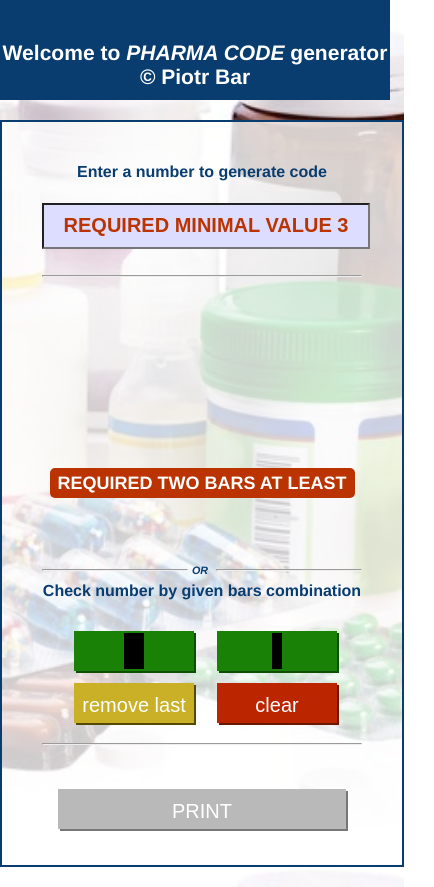
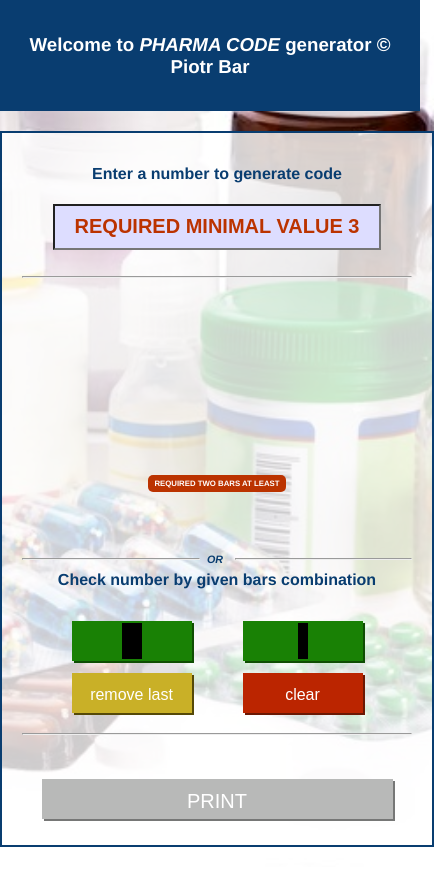
Before and after one commit to sb17018/laetus-code_react, a React (Create React App) app: page / in a window 390 px wide. Shown: the whole page, 434 px wide, since content can reach past the window. Built offline with nearby package versions, Linux system fonts and the light colour scheme.

Commit message:
Make layout responsive.

```diff
--- a/src/components/layout/MainPanel.module.css
+++ b/src/components/layout/MainPanel.module.css
@@ -8,3 +8,19 @@
 	border: 2px solid #093d70;
 	z-index: 2;
 }
+
+/* Media query for tablets and smaller devices */
+@media (max-width: 768px) {
+	#mainField {
+		min-width: 300px; /* Adjust as needed */
+		padding: 15px 30px;
+	}
+}
+
+/* Media query for mobile devices */
+@media (max-width: 480px) {
+	#mainField {
+		width: 100%; /* Make it full width */
+		padding: 10px 20px;
+	}
+}
--- a/src/components/layout/Top.module.css
+++ b/src/components/layout/Top.module.css
@@ -1,10 +1,29 @@
 #headerField {
-	background-color: #093d70;
-	color: #fff;
-	height: 60px;
-	margin: 0 auto;
-	padding-top: 20px;
-	padding-bottom: 20px;
-	text-align: center;
-	font-size: 18px;
+    background-color: #093d70;
+    color: #fff;
+    height: auto; /* Allow height to adjust based on content */
+    margin: 0 auto;
+    padding: 20px; /* Use uniform padding */
+    text-align: center;
+    font-size: 2vw; /* Use viewport width for responsive font size */
 }
+
+
+/* Media query for larger screens */
+@media (min-width: 768px) {
+    #headerField {
+		min-width: 300px; /* Adjust as needed */
+        padding: 20px 40px; /* Adjust padding for larger screens */
+        font-size: 18px; /* Set a fixed font size for larger screens */
+    }
+}
+
+
+/* Media query for smaller screens */
+@media (max-width: 480px) {
+    #headerField {
+		width: 100%; /* Make it full width */
+        padding: 15px; /* Reduce padding for smaller screens */
+        font-size: 16px; /* Slightly smaller font size for very small screens */
+    }
+}
--- a/src/components/panels/BarsDisplayPanel.module.css
+++ b/src/components/panels/BarsDisplayPanel.module.css
@@ -9,20 +9,34 @@
 }
 
 #calculationPlaceholderFrame {
-	height: 30px;
-	font-size: 20px;
+  height: auto; /* Allow height to adjust based on content */
   color: #8f3c1e;
   margin: 20px 0 40px;
 }
 
-#calculationPlaceholder{
-    padding: 5px 8px;
+#calculationPlaceholder {
+  padding: 8px 12px; /* Responsive padding */
   color: #fff;
   background-color: #bb3300;
-    font-size: 18px;
+  font-size: 2vw; /* Responsive font size */
   font-weight: bold;
   border-radius: 5px;
 }
+
+/* Media query for larger screens */
+@media (min-width: 600px) {
+  #calculationPlaceholder {
+      padding: 5px 8px; /* Standard padding for larger screens */
+  }
+}
+
+/* Media query for smaller screens */
+@media (max-width: 400px) {
+  #calculationPlaceholder {
+      padding: 4px 6px; /* Adjust padding for smaller screens */
+  }
+}
+
 
 #calculationPlaceholder::after{
     content: "REQUIRED TWO BARS AT LEAST";
--- a/src/components/panels/ButtonsPanel.module.css
+++ b/src/components/panels/ButtonsPanel.module.css
@@ -7,7 +7,6 @@
 #divisionLineRight {
     width: 45%;
     position: absolute;
-	/* top: 4px; */
 }
 
 #divisionLineLeft {
@@ -29,7 +28,9 @@
 .button-panel {
     width: 40%;
     display: inline-block;
+    margin: 0 auto; /* Center the button panels */
 }
+
 
 .button-panel.left .editing-button {
     margin: 10px 15px 0 auto;
@@ -40,17 +41,25 @@
 }
 
 .editing-button {
-	width: 120px;
+    width: 100%; /* Use full width of the parent */
+    max-width: 120px; /* Set a max width */
     height: 40px;
     margin: 10px auto;
     padding: 2px;
     text-align: center;
-	font-size: 20px;
+    font-size: 2vw; /* Responsive font size */
     color: #fff;
     box-shadow: 2px 2px #0f4e03;
     border: 0;
     outline: 0;
     cursor: pointer;
+}
+
+/* Adjust font size for smaller screens */
+@media (max-width: 600px) {
+    .editing-button {
+        font-size: 16px; /* Smaller font size */
+    }
 }
 
 .editing-button p {
```
Lines whose indentation alone changed are shown as unchanged.
